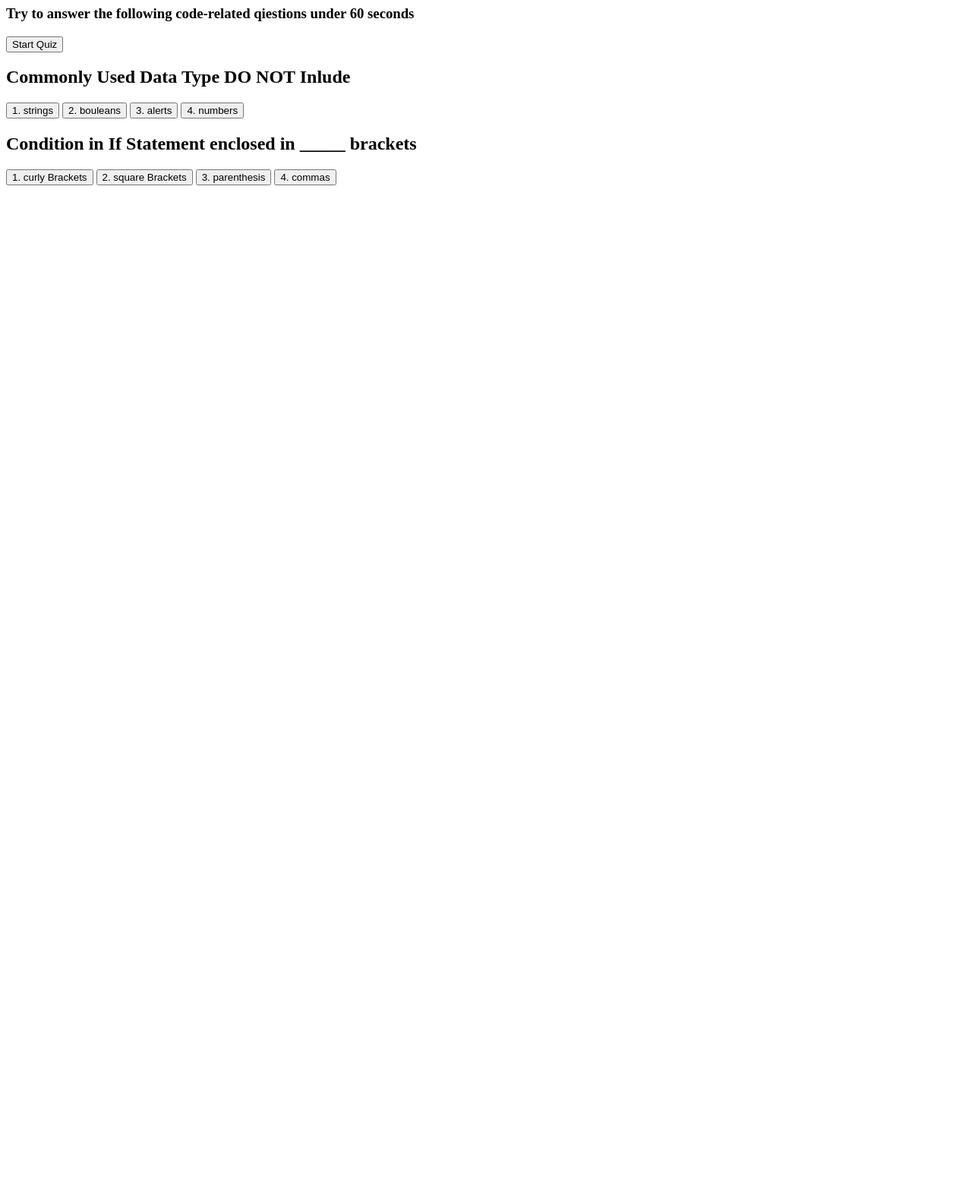
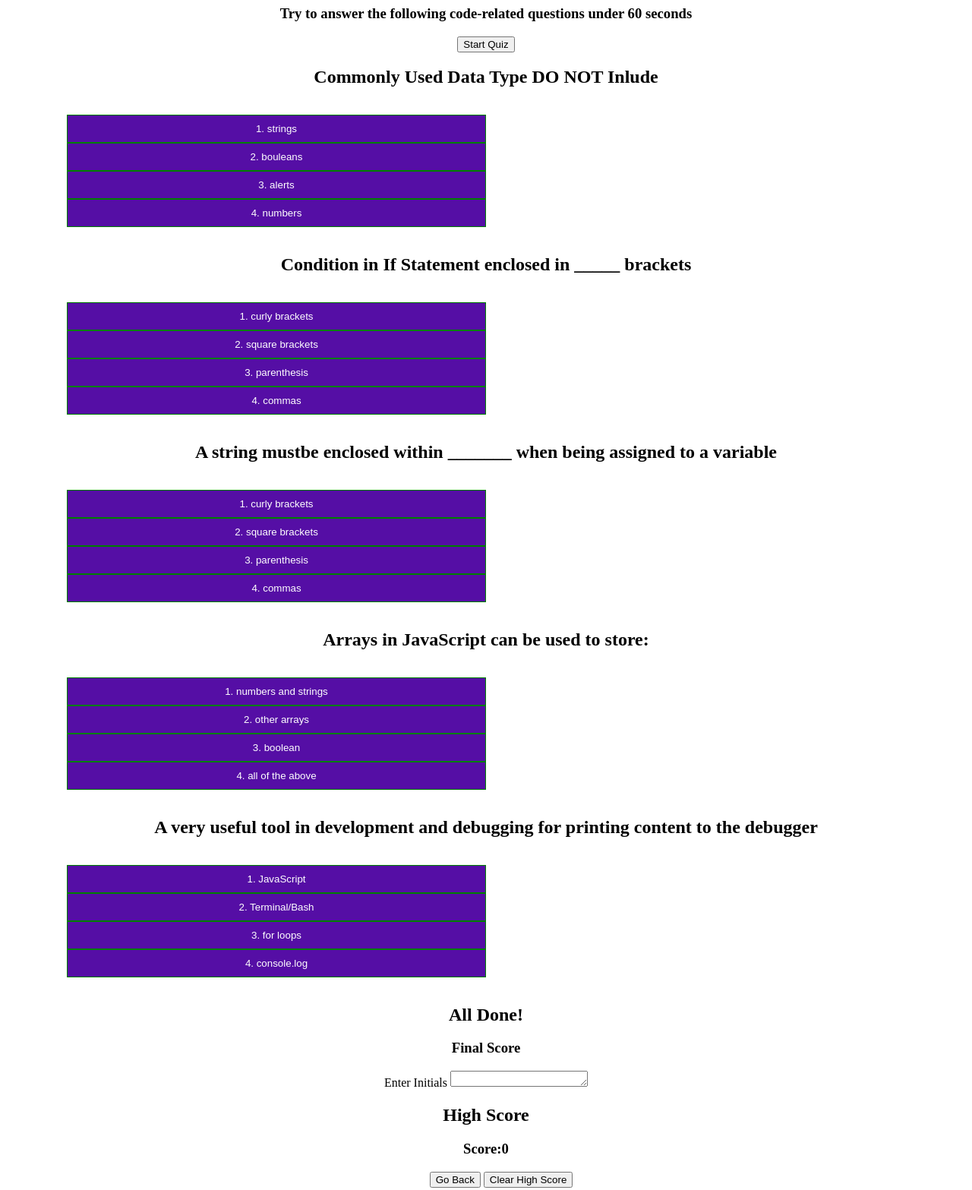
Before and after one commit to Four-Moons-Tech/Coding-Quiz, a plain HTML site: page index.html in a window 1280 px wide. Shown: the part 60-1627 px from the top of the page at 76% size. Before the commit the page ends 800 px from the top, so only its background shows below. Drawn offline with Linux system fonts and the light colour scheme; files whose address does not match are found by name.

Commit message:
Finished coding html structure and content; added css code to center body; added css for buttons

```diff
--- /dev/null
+++ b/Assets/style.css
@@ -0,0 +1,24 @@
+body {
+    text-align: center;
+}
+
+ul.button-group {
+    justify-content: center;
+    margin: 16px 40px 16px 40px;
+    padding: 16px 40px 16px 40px;
+    justify-content: center;
+}
+
+.button-group button{
+    background-color: #550ea5; /* Green background */
+    border: 1px solid green; /* Green border */
+    color: white; /* White text */
+    padding: 10px 24px; /* Some padding */
+    cursor: pointer; /* Pointer/hand icon */
+    width: 50%; /* Set a width if needed */
+    display: block; /* Make the buttons appear below each other */
+}
+
+.button-group button:hover {
+    background-color: #3e8e41;
+}
--- a/index.html
+++ b/index.html
@@ -3,33 +3,83 @@
 <head>
     <meta charset="UTF-8">
     <meta name="viewport" content="width=device-width, initial-scale=1.0">
+    <link rel="stylesheet" href="./assets/style.css" />
     <title>Quiz</title>
 </head>
 <body>
     <div class="quiz">
         <!--start-->
-        <div class="quiz-question" Data-quiz="start-quiz" data-state="visible">
+        <div class="quiz-question" Data-quiz="start-quiz" data-state="hidden">
             <h2>Coding Quiz challenge</h2>
-            <h3>Try to answer the following code-related qiestions under 60 seconds</h3>
-            <button style="start">Start Quiz</button>
+            <h3>Try to answer the following code-related questions under 60 seconds</h3>
+            <button type="start">Start Quiz</button>
         </div>
         <!--1 data-question-->
         <div class="quiz-question" Data-quiz="question1" data-state="hidden">
             <h2>Commonly Used Data Type DO NOT Inlude</h2>
-            <button style="answer">1. strings</button>
-            <button style="answer">2. bouleans</button>
-            <button style="answer">3. alerts</button>
-            <button style="answer">4. numbers</button>
+            <ul class="button-group">
+                <button type="answer1">1. strings</button>
+                <button type="answer">2. bouleans</button>
+                <button type="answer">3. alerts</button>
+                <button type="answer">4. numbers</button>
+            </ul>
         </div>
         <!--2 data-question-->
         <div class="quiz-question" Data-quiz="question2" data-state="hidden">
             <h2>Condition in If Statement enclosed in _____ brackets</h2>
-            <button style="answer">1. curly Brackets</button>
-            <button style="answer">2. square Brackets</button>
-            <button style="answer">3. parenthesis</button>
-            <button style="answer">4. commas</button>
+            <ul class="button-group">
+                <button type="answer">1. curly brackets</button>
+                <button type="answer">2. square brackets</button>
+                <button type="answer">3. parenthesis</button>
+                <button type="answer">4. commas</button>
+            </ul>
         </div>
-
+        <!--3 data-question-->
+        <div class="quiz-question" Data-quiz="question3" data-state="hidden">
+            <h2>A string mustbe enclosed within _______ when being assigned to a variable</h2>
+            <ul class="button-group">
+                <button type="answer">1. curly brackets</button>
+                <button type="answer">2. square brackets</button>
+                <button type="answer">3. parenthesis</button>
+                <button type="answer">4. commas</button>
+            </ul>
+        </div>
+        <!--4 data-question-->
+        <div class="quiz-question" Data-quiz="question4" data-state="hidden">
+            <h2>Arrays in JavaScript can be used to store:</h2>
+            <ul class="button-group">
+                <button type="answer">1. numbers and strings</button>
+                <button type="answer">2. other arrays</button>
+                <button type="answer">3. boolean</button>
+                <button type="answer">4. all of the above</button>
+            </ul>
+        </div>
+        <!--5 data-question-->
+        <div class="quiz-question" Data-quiz="question5" data-state="hidden">
+            <h2>A very useful tool in development and debugging for printing content to the debugger</h2>
+            <ul class="button-group">
+                <button type="answer">1. JavaScript</button>
+                <button type="answer">2. Terminal/Bash</button>
+                <button type="answer">3. for loops</button>
+                <button type="answer">4. console.log</console></button>
+            </ul>
+        </div>
+        <!--Final Score-->
+        <div class="quiz-question" Data-quiz="final score" data-state="hidden">
+            <h2>All Done!</h2>
+            <h3>Final Score</h3>
+            <label for="enter-initials">Enter Initials</label>
+            <textarea name="enter-initials" cols="20" rows="1"></textarea>
+        </div>
+        <!--Final Score Display-->
+        <div class="quiz-question" Data-quiz="result" data-state="hidden">
+            <h2>High Score</h2>
+            <h3>Score:<span class="win">0 </span></h3>
+            <ul class="button-nav">
+                <button type="nav">Go Back</button>
+                <button type="nav">Clear High Score</button>
+            </ul>
+        </div>
       </div>
       <script src="./assets/js/script.js"></script>
 </body>
```
Also changed, not shown: style.css (deleted).
